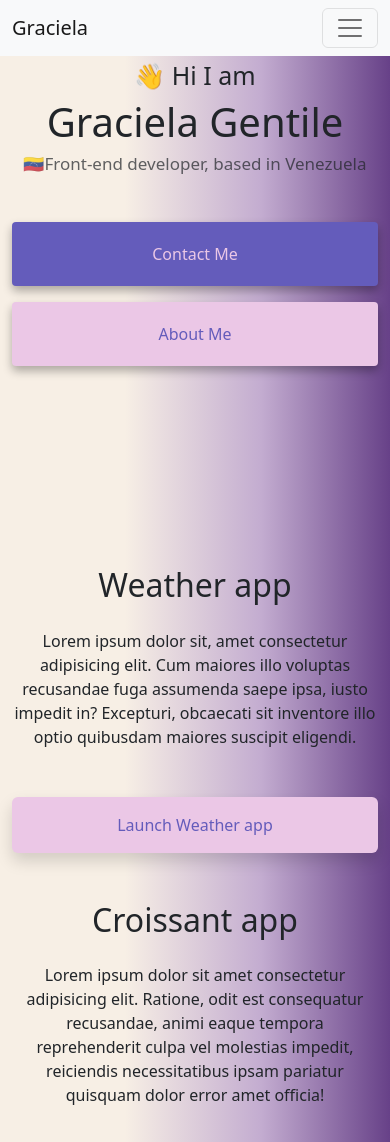
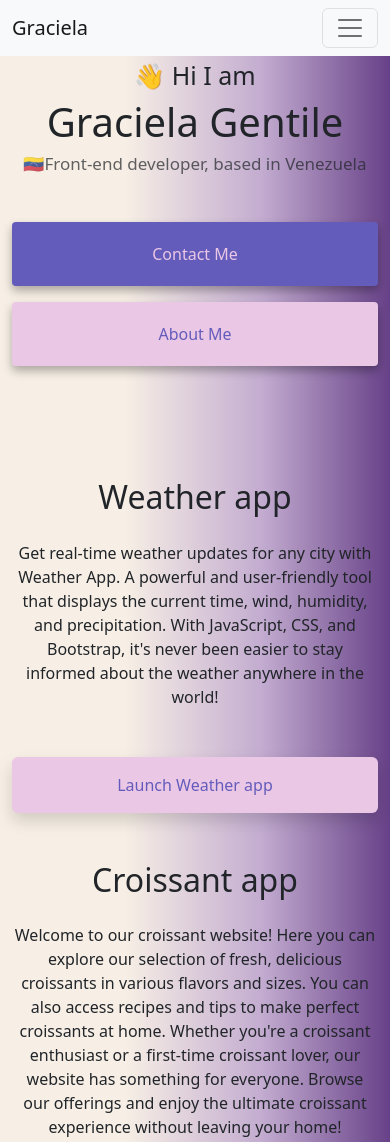
Before and after one commit to gracielahanley/responsive-project, a website: page index.html in a window 390 px wide. Shown: the top 1142 px of the page. Drawn offline with nearby package versions, Linux system fonts and the light colour scheme.

Commit message:
responsive and text fix

```diff
--- a/index.html
+++ b/index.html
@@ -71,8 +71,8 @@
     </div>
 
     <div class="container mt-5">
-      <div class="row">
-        <div class="col-md-6 p-5">
+      <div class="row px-sm-1">
+        <div class="col-md-6 p-1 p-md-5">
           <img
             src="images/climafix.png"
             alt="yoga-project"
@@ -84,10 +84,7 @@
             Weather app
           </h2>
           <p class="mb-5">
-            Lorem ipsum dolor sit, amet consectetur adipisicing elit. Cum
-            maiores illo voluptas recusandae fuga assumenda saepe ipsa, iusto
-            impedit in? Excepturi, obcaecati sit inventore illo optio quibusdam
-            maiores suscipit eligendi.
+            Get real-time weather updates for any city with Weather App. A powerful and user-friendly tool that displays the current time, wind, humidity, and precipitation. With JavaScript, CSS, and Bootstrap, it's never been easier to stay informed about the weather anywhere in the world!
           </p>
           <a
             href="#"
@@ -103,10 +100,7 @@
             Croissant app
           </h2>
           <p class="mb-5">
-            Lorem ipsum dolor sit amet consectetur adipisicing elit. Ratione,
-            odit est consequatur recusandae, animi eaque tempora reprehenderit
-            culpa vel molestias impedit, reiciendis necessitatibus ipsam
-            pariatur quisquam dolor error amet officia!
+            Welcome to our croissant website! Here you can explore our selection of fresh, delicious croissants in various flavors and sizes. You can also access recipes and tips to make perfect croissants at home. Whether you're a croissant enthusiast or a first-time croissant lover, our website has something for everyone. Browse our offerings and enjoy the ultimate croissant experience without leaving your home!
           </p>
           <a
             href="#"
```
Also changed, not shown: about.html (+4 -6 lines).
